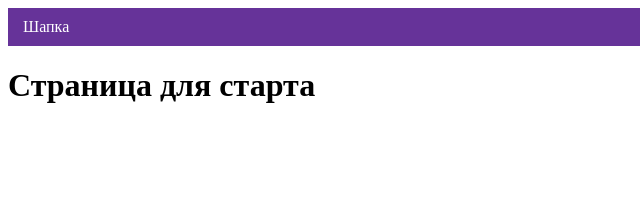
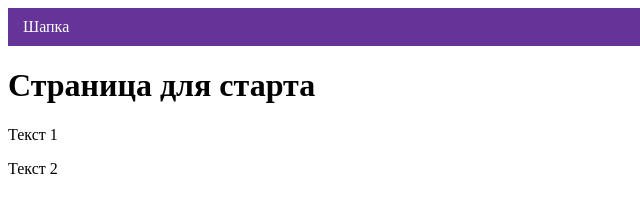
Before and after one commit to DmitriyKorotkovU/cat-energy-30, a plain HTML site: page index.html in a window 1280 px wide. Shown: the full height of the page, 0-640 px from the left. Drawn offline with Linux system fonts and the light colour scheme.

Commit message:
Deploying to gh-pages from @ DmitriyKorotkovU/cat-energy-30@908992b88a842dd6e12f4ce70b1a499a5393e7a2 🚀

```diff
--- a/index.html
+++ b/index.html
@@ -1 +1 @@
-<!DOCTYPE html><html class="page" lang="ru"><head><meta charset="UTF-8"><title>Название проекта</title><meta name="viewport" content="width=device-width,initial-scale=1"><link rel="preload" href="#" type="font/woff2" as="font"><link rel="stylesheet" href="styles/styles.css"><script src="scripts/index.js" defer="defer"></script></head><body class="page__body"><header class="header">Шапка</header><main><h1>Страница для старта</h1></main></body></html>
+<!DOCTYPE html><html class="page" lang="ru"><head><meta charset="UTF-8"><title>Название проекта</title><meta name="viewport" content="width=device-width,initial-scale=1"><link rel="preload" href="#" type="font/woff2" as="font"><link rel="stylesheet" href="styles/styles.css"><script src="scripts/index.js" defer="defer"></script></head><body class="page__body"><header class="header">Шапка</header><main><h1>Страница для старта</h1><p>Текст 1</p><p>Текст 2</p></main></body></html>
```
